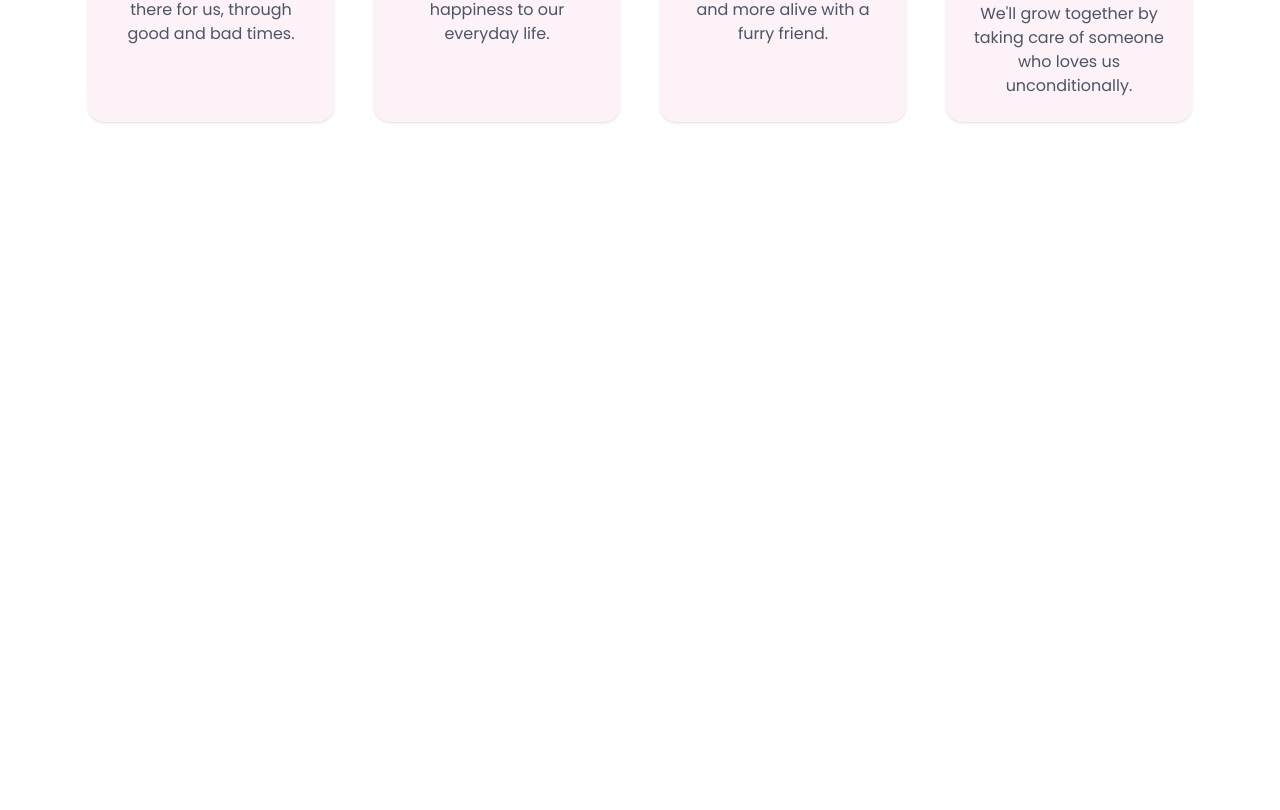
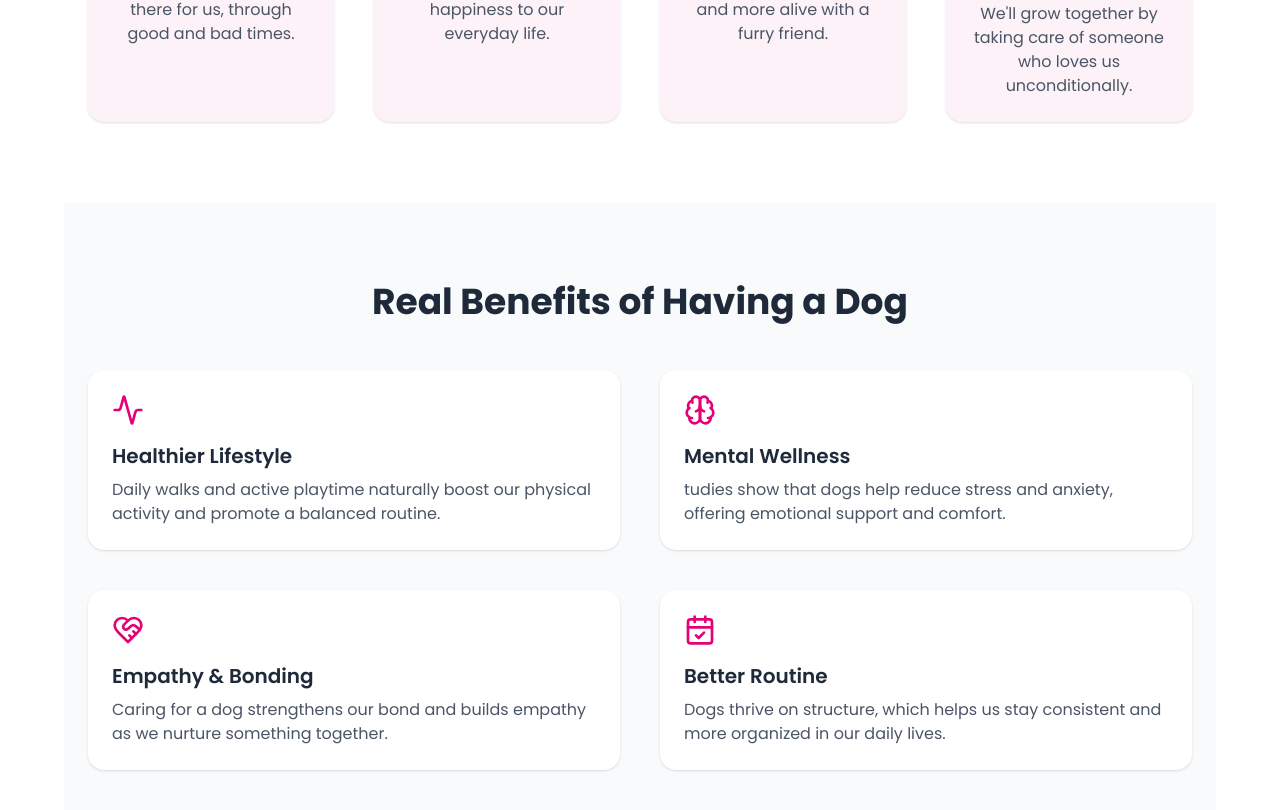
Before and after one commit to gabriellamsa/paws-and-purpose, a Next.js app: page / in a window 1280 px wide. Shown: the part 1166-1976 px from the top of the page. Before the commit the page ends 1368 px from the top, so only its background shows below. Built offline with nearby package versions, Linux system fonts and the light colour scheme.

Commit message:
feat: add benefits section with structured feature-style layout

```diff
--- a/src/app/page.tsx
+++ b/src/app/page.tsx
@@ -1,3 +1,4 @@
+import Benefits from "@/components/benefits/Benefits";
 import Hero from "@/components/hero/Hero";
 import Navbar from "@/components/navbar/Navbar";
 import Reasons from "@/components/reasons/Reasons";
@@ -9,6 +10,7 @@ export default function Home() {
       <main className="pt-16">
         <Hero />
         <Reasons />
+        <Benefits />
       </main>
     </>
   );
--- /dev/null
+++ b/src/components/benefits/Benefits.tsx
@@ -0,0 +1,69 @@
+"use client";
+import { Activity, Brain, CalendarCheck, HeartHandshake } from "lucide-react";
+
+import { motion } from "framer-motion";
+
+const benefits = [
+  {
+    icon: <Activity className="w-8 h-8 text-pink-600" />,
+    title: "Healthier Lifestyle",
+    description:
+      "Daily walks and active playtime naturally boost our physical activity and promote a balanced routine.",
+  },
+  {
+    icon: <Brain className="w-8 h-8 text-pink-600" />,
+    title: "Mental Wellness",
+    description:
+      "tudies show that dogs help reduce stress and anxiety, offering emotional support and comfort.",
+  },
+  {
+    icon: <HeartHandshake className="w-8 h-8 text-pink-600" />,
+    title: "Empathy & Bonding",
+    description:
+      "Caring for a dog strengthens our bond and builds empathy as we nurture something together.",
+  },
+  {
+    icon: <CalendarCheck className="w-8 h-8 text-pink-600" />,
+    title: "Better Routine",
+    description:
+      "Dogs thrive on structure, which helps us stay consistent and more organized in our daily lives.",
+  },
+];
+
+export default function Benefits() {
+  return (
+    <section
+      id="benefits"
+      className="bg-gray-50 py-20 px-6 max-w-6xl mx-auto text-center"
+    >
+      <motion.h2
+        initial={{ opacity: 0, y: -20 }}
+        whileInView={{ opacity: 1, y: 0 }}
+        transition={{ duration: 0.7 }}
+        viewport={{ once: true }}
+        className="text-3xl sm:text-4xl font-bold text-gray-800 mb-12"
+      >
+        Real Benefits of Having a Dog
+      </motion.h2>
+
+      <div className="grid grid-cols-1 md:grid-cols-2 gap-10 text-left">
+        {benefits.map((benefit, index) => (
+          <motion.div
+            key={index}
+            initial={{ opacity: 0, y: 20 }}
+            whileInView={{ opacity: 1, y: 0 }}
+            transition={{ delay: index * 0.2, duration: 0.6 }}
+            viewport={{ once: true }}
+            className="bg-white p-6 rounded-2xl shadow hover:shadow-md transition"
+          >
+            <div className="mb-4">{benefit.icon}</div>
+            <h3 className="text-xl font-semibold text-gray-800">
+              {benefit.title}
+            </h3>
+            <p className="text-gray-600 mt-2">{benefit.description}</p>
+          </motion.div>
+        ))}
+      </div>
+    </section>
+  );
+}
```
